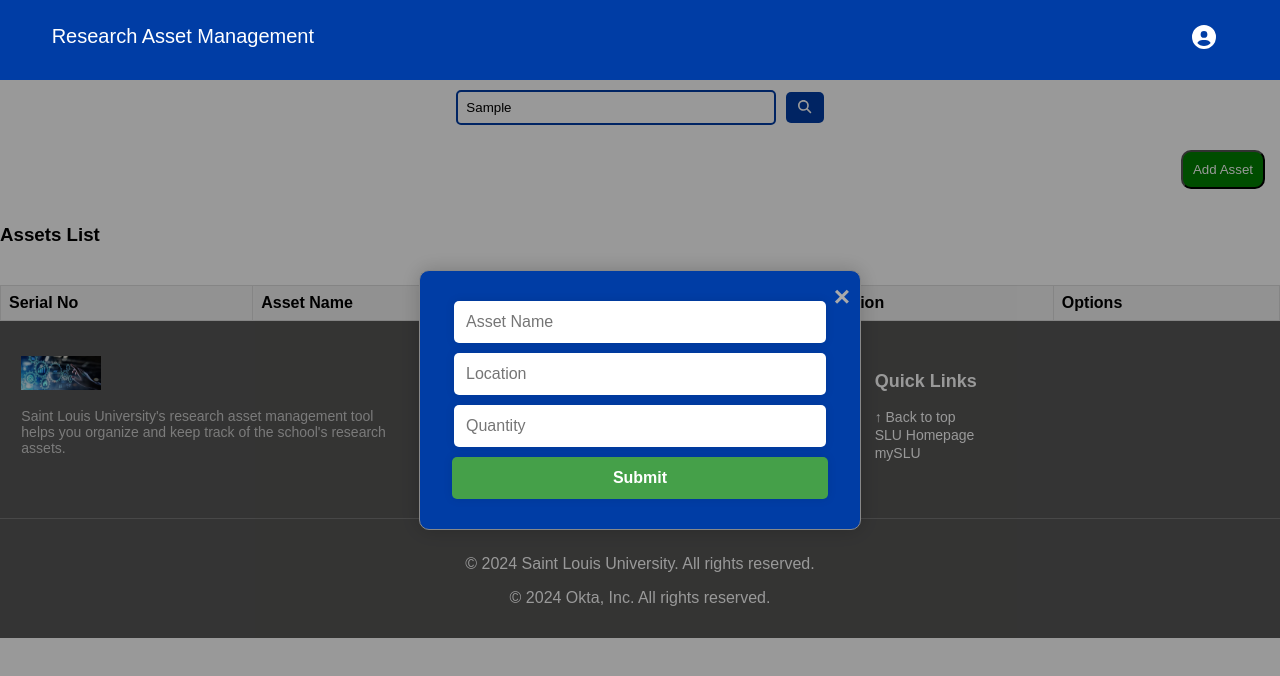
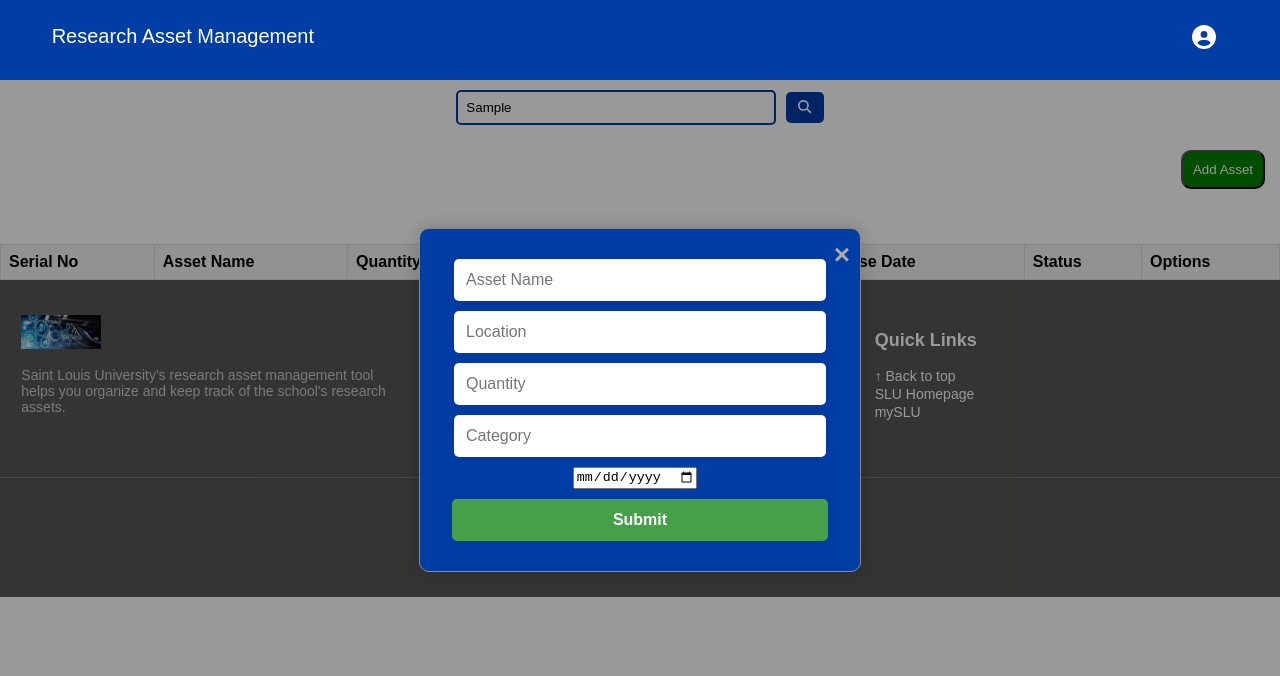
Before and after one commit to slu-csci-5030/RAM_Team_SLU, a React (Vite) app in the folder Frontend/: page /loggedIn in a window 1280 px wide. Both pictures are taken after typing "Sample" into the empty fields and a click on the button "Add Asset". Shown: the top 676 px of the page. Built offline with nearby package versions, Linux system fonts and the light colour scheme.

Commit message:
inluded some additional asset features

```diff
--- a/Frontend/src/components/AddAsset.jsx
+++ b/Frontend/src/components/AddAsset.jsx
@@ -6,7 +6,11 @@ function AddAsset({ onAdd }) {
     assetName: "",
     location: "",
     quantity: "",
+    category: "",
+    purchaseDate: "",
+    status: "Active", //given a default value
   });
+
   const [showModal, setShowModal] = useState(false);
   const [assetsList, setAssetsList] = useState([]);
 
@@ -19,13 +23,24 @@ function AddAsset({ onAdd }) {
     if (
       asset.assetName.trim() !== "" &&
       asset.location.trim() !== "" &&
-      asset.quantity.trim() !== ""
+      asset.quantity.trim() !== "" &&
+      asset.category.trim() !== "" &&
+      asset.purchaseDate.trim() !== ""
     ) {
       const newAssetsList = [...assetsList, asset];
       setAssetsList(newAssetsList);
-      onAdd(asset); // You can remove this line if you don't need the parent to know about the new asset
-      setAsset({ assetName: "", location: "", quantity: "" });
-      setShowModal(false); // Close the modal after adding asset
+      onAdd(asset);
+      setAsset({
+        assetName: "",
+        location: "",
+        quantity: "",
+        category: "",
+        purchaseDate: "",
+        status: "Active", //here we are Resetting status to default after adding asset
+      });
+      setShowModal(false);
+    } else {
+      alert("Please fill in all mandatory fields.");
     }
   };
 
@@ -43,7 +58,6 @@ function AddAsset({ onAdd }) {
             <span className="close" onClick={() => setShowModal(false)}>
               &times;
             </span>
-            {/* Add your form elements here */}
             <input
               type="text"
               placeholder="Asset Name"
@@ -68,24 +82,30 @@ function AddAsset({ onAdd }) {
               className="add-asset-input"
               name="quantity"
             />
+            <input
+              type="text"
+              placeholder="Category"
+              value={asset.category}
+              onChange={handleChange}
+              className="add-asset-input"
+              name="category"
+            />
+            <input
+              type="date"
+              placeholder="Purchase Date"
+              value={asset.purchaseDate}
+              onChange={handleChange}
+              className="add-asset-input"
+              name="purchaseDate"
+            />
             <button id="submitbutton" onClick={handleAdd}>
               Submit
             </button>
           </div>
         </div>
       )}
-
-      <div className="assets-list">
-        <h3>Assets List</h3>
-        {/* <ul>
-          {assetsList.map((item, index) => (
-            <li key={index}>
-              {item.assetName} - {item.location} - {item.quantity}
-            </li>
-          ))}
-        </ul> */}
-      </div>
     </>
   );
 }
+
 export default AddAsset;
--- a/Frontend/src/components/AssetManagement.jsx
+++ b/Frontend/src/components/AssetManagement.jsx
@@ -2,7 +2,6 @@ import React, { useState, useEffect } from "react";
 import AddAsset from "./AddAsset";
 import DeleteAsset from "./DeleteAsset";
 import EditAsset from "./EditAsset";
-// import SaveAsset from './SaveAsset';
 import "../assets/Styles/AssetManagement.css";
 import UniversalSearch from "./UniversalSearch";
 
@@ -58,6 +57,9 @@ function AssetManagement() {
                 <th>Asset Name</th>
                 <th>Quantity</th>
                 <th>Location</th>
+                <th>Category</th>
+                <th>Purchase Date</th>
+                <th>Status</th>
                 <th>Options</th>
               </tr>
             </thead>
@@ -68,12 +70,12 @@ function AssetManagement() {
                   <td>{asset.assetName}</td>
                   <td>{asset.quantity}</td>
                   <td>{asset.location}</td>
+                  <td>{asset.category}</td>
+                  <td>{asset.purchaseDate}</td>
+                  <td>{asset.status}</td>
                   <td>
                     <div className="asset-actions">
-											<button
-												id="editbutton"
-												onClick={() => handleEditAsset(index)}
-											>
+                      <button id="editbutton" onClick={() => handleEditAsset(index)}>
                         Edit
                       </button>
                       <DeleteAsset onDelete={() => handleDeleteAsset(index)} />
--- a/Frontend/src/components/Footer.jsx
+++ b/Frontend/src/components/Footer.jsx
@@ -1,4 +1,3 @@
-// Footer.js
 import React from 'react';
 import '../assets/Styles/Footer.css';
 import assetManagementImage from '../assets/Images/asset_management.jpeg';
@@ -9,7 +8,6 @@ function Footer() {
       <div className="footer-content">
         <div className="footer-section about">
           <div className="about-logo">
-
             <img src={assetManagementImage} alt="Company Logo" />
           </div>
           <div className="about-description">
@@ -20,15 +18,15 @@ function Footer() {
         </div>
         <div className="footer-section contact">
           <h2>Contact Us</h2>
-          <p>Email: info@example.com</p>
-          <p>Phone: +1234567890</p>
+          <p>Email: project_members@slu.edu</p>
+          <p>Phone: +3144567890</p>
         </div>
         <div className="footer-section links">
           <h2>Quick Links</h2>
           <ul>
             <li><a href="#">↑ Back to top</a></li>
-            <li><a href="https://www.slu.edu/" target="_blank" >SLU Homepage</a></li>
-            <li><a href="https://myslu.slu.edu/" target="_blank">mySLU</a></li>
+            <li><a href="https://www.slu.edu/" target="_blank" rel="noopener noreferrer">SLU Homepage</a></li>
+            <li><a href="https://myslu.slu.edu/" target="_blank" rel="noopener noreferrer">mySLU</a></li>
           </ul>
         </div>
       </div>
```
Lines whose indentation alone changed are shown as unchanged.
